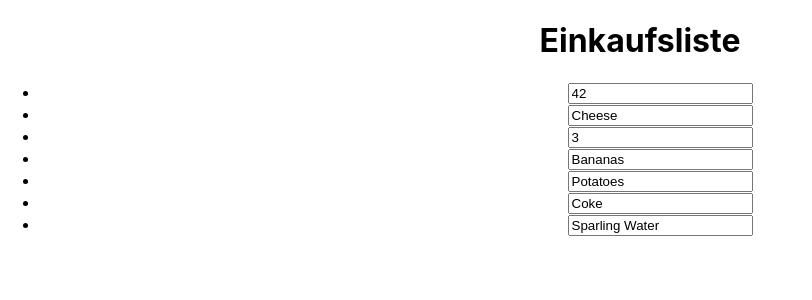
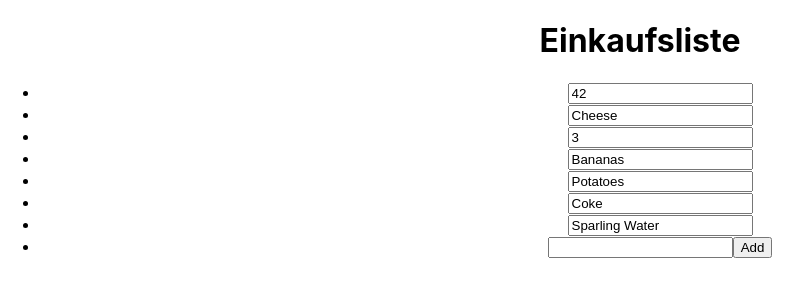
Before and after one commit to Weilando/Shoppinglist, a React (Create React App) app: page / in a window 1280 px wide. Shown: the top 300 px of the page, without its empty margins (0-812 px from the left). Built offline with nearby package versions, Linux system fonts and the light colour scheme.

Commit message:
feat: add possibility to add a new entry

```diff
--- /dev/null
+++ b/src/components/NewEntry.jsx
@@ -0,0 +1,49 @@
+import React from 'react';
+import PropTypes from 'prop-types';
+
+class NewEntry extends React.Component {
+  constructor(props) {
+    super(props);
+
+    this.state = {
+      content: '',
+    }
+
+    this.handleChange = this.handleChange.bind(this);
+    this.handleSubmit = this.handleSubmit.bind(this);
+  }
+
+  static propTypes = {
+    addEntry: PropTypes.func.isRequired,
+  }
+
+  handleChange(event) {
+    this.setState({content: event.target.value});
+  }
+
+  handleSubmit(event) {
+    event.preventDefault();
+    this.props.addEntry(this.state.content);
+    this.setState({content: ''});
+  }
+
+  render() {
+    return (
+      <li>
+        <form onSubmit={this.handleSubmit}>
+          <input
+            type="text"
+            value={this.state.content}
+            onChange={this.handleChange}
+          />
+          <input
+            type="submit"
+            value="Add"
+          />
+        </form>
+      </li>
+    );
+  }
+}
+
+export default NewEntry;
--- a/src/components/Shoppinglist.jsx
+++ b/src/components/Shoppinglist.jsx
@@ -1,6 +1,7 @@
 import React from 'react';
 import PropTypes from 'prop-types';
 import Entry from './Entry';
+import NewEntry from './NewEntry';
 
 class Shoppinglist extends React.Component {
   constructor(props) {
@@ -10,6 +11,7 @@ class Shoppinglist extends React.Component {
       contents: this.props.contents,
     };
 
+    this.addEntry = this.addEntry.bind(this);
     this.updateEntry = this.updateEntry.bind(this);
     this.deleteEntry = this.deleteEntry.bind(this);
     this.onChange = this.onChange.bind(this);
@@ -22,6 +24,12 @@ class Shoppinglist extends React.Component {
 
   static defaultProps = {
     contents: [ 42, 'Cheese', 3, 'Bananas', 'Potatoes', 'Coke', 'Sparling Water' ],
+  }
+
+  addEntry(content) {
+    const newContents = this.state.contents.slice();
+    newContents.push(content);
+    this.setState({contents: newContents});
   }
 
   deleteEntry(key) {
@@ -80,6 +88,10 @@ class Shoppinglist extends React.Component {
     return (
       <ul>
         {listItems}
+        <NewEntry
+          key="-1"
+          addEntry={this.addEntry}
+        />
       </ul>
     );
   }
```
